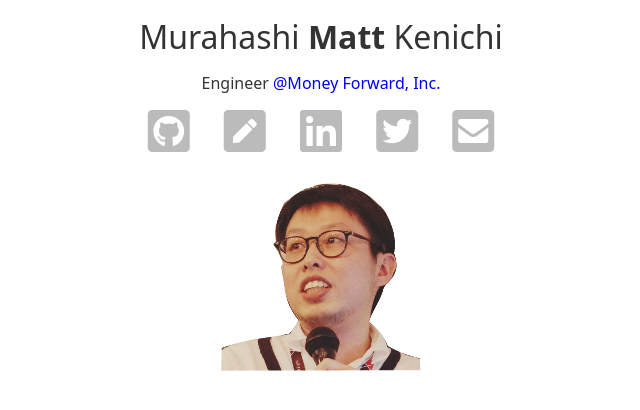
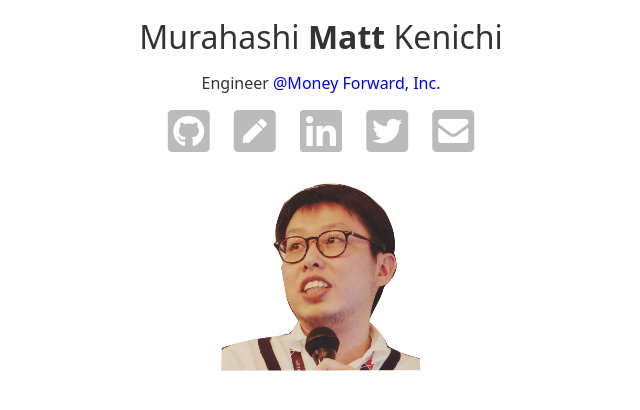
Before and after one commit to sanemat/anko.sane.jp, a plain HTML site: page index.html in a window 1280 px wide. Shown: the whole page, without its empty margins (319-959 px from the left). Drawn offline with Linux system fonts and the light colour scheme.

Commit message:
chore(ui): reduce padding

```diff
--- a/css/home.css
+++ b/css/home.css
@@ -39,7 +39,7 @@ article h1 b {
 
 article ul li {
     display: inline;
-    padding: 0 15px;
+    padding: 0 10px;
 }
 
 article ul li a {
```
